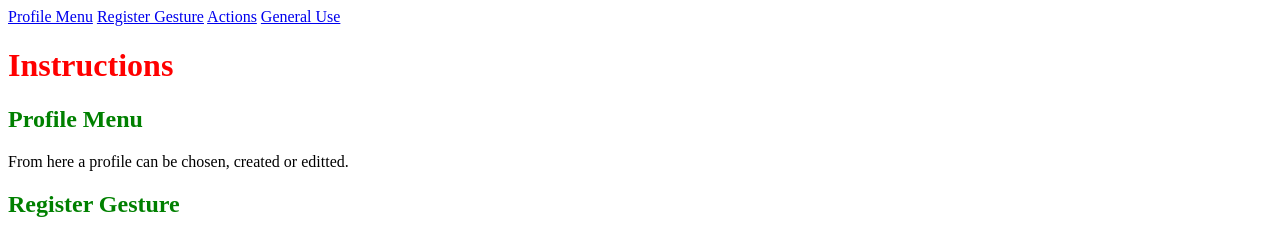
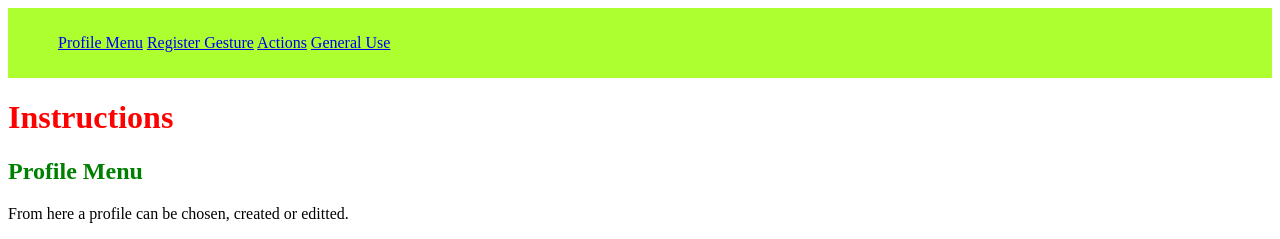
Before and after one commit to Jnguyenpham94/test-nodejs, a website: page nodejs/instructions.html in a window 1280 px wide. Shown: the top 239 px of the page. Drawn offline with Linux system fonts and the light colour scheme.

Commit message:
more styling and work on sidebar

```diff
--- a/nodejs/instructions.html
+++ b/nodejs/instructions.html
@@ -10,14 +10,15 @@
 <body style="background-color: rgb(255, 255, 255)">
     <div class="left-side-bar">
         <nav>
-            <a href="#Prof">Profile Menu</a>
-            <a href="#Reg">Register Gesture</a>
-            <a href="#Act">Actions</a>
-            <a href="#GU">General Use</a>
+            <ol>
+                <a href="#Prof">Profile Menu</a>
+                <a href="#Reg">Register Gesture</a>
+                <a href="#Act">Actions</a>
+                <a href="#GU">General Use</a>
+            </ol>
         </nav>
-
     </div>
-    <div>
+    <div id="main">
         <h1>Instructions</h1>
         <h2 id="Prof">Profile Menu</h2>
         <p>From here a profile can be chosen, created or editted.</p>
@@ -46,7 +47,7 @@
         <p>After choosing a profile from the profile menu with the desired gesture mappings. Turn on camera and hold up the gesture mapped to that profile to do the desired function.</p>
         <p>If the gesture being read is not being recognized as quickly or is being too generous then go into the settings and modify the <em>Hand Match Confidence.</em> Closer the number to 1, the more strict the gesture will be compared to the gesture in the profile.</p>
         <img src="img/settings_confidence.png" alt="Confidence value">
-        <a href="#">TOP</a>
+        <a id="topbtn" href="#">TOP</a>
     </div>
 </body>
 </html>
--- a/nodejs/intro.css
+++ b/nodejs/intro.css
@@ -1,3 +1,25 @@
+
+/*Planned side bar stuff*/
+.left-side-bar {
+    height: 100%; /* 100% Full-height */
+    width: auto; /* 0 width - change this with JavaScript */
+    /*position: fixed;*/ /* Stay in place */
+    z-index: 1; /* Stay on top */
+    top: auto;
+    background-color: greenyellow;
+    padding: 10px;
+}
+
+/* main text segment*/
+.main {
+    background-color: red;
+}
+
+/*Button to go to top --- PLANNED TO MAKE IT MOVE WITH SCREEN*/
+.topbtn {
+    position: relative;
+    color: red;
+}
 
 h1 {
     color: red;
```
